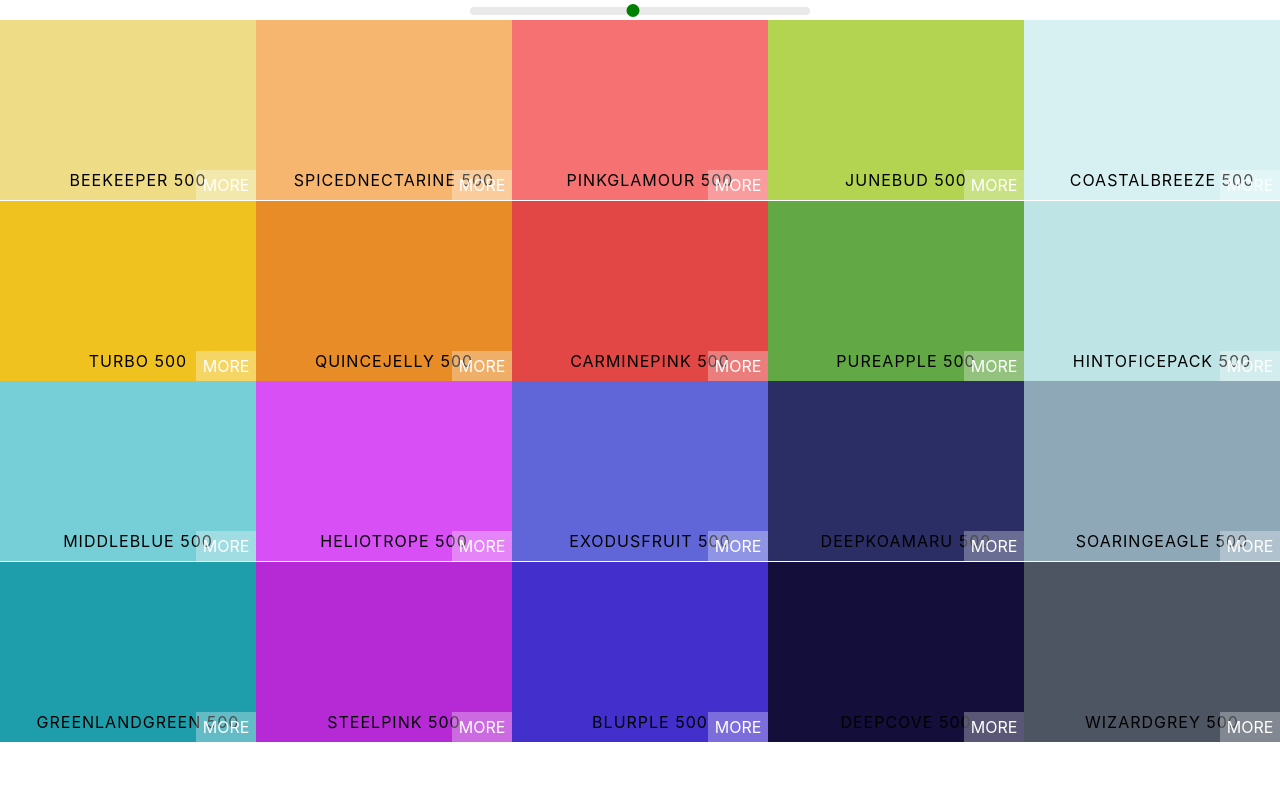
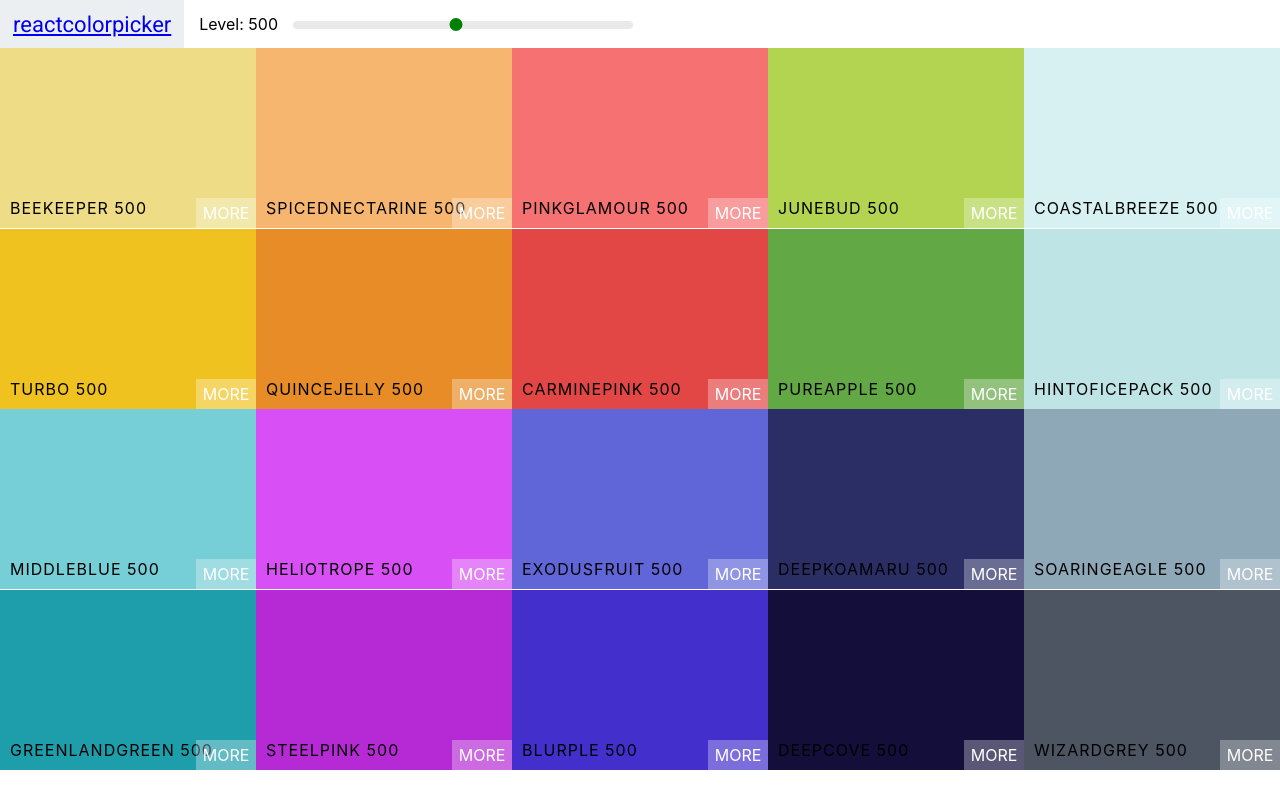
Before and after one commit to Philme1/Massive-Color-App, a React (Create React App) app: page / in a window 1280 px wide. Built offline with nearby package versions, Linux system fonts and the light colour scheme.

Commit message:
Add Navbar

```diff
--- a/public/index.html
+++ b/public/index.html
@@ -10,20 +10,11 @@
       content="Web site created using create-react-app"
     />
     <link rel="apple-touch-icon" href="%PUBLIC_URL%/logo192.png" />
-    <!--
-      manifest.json provides metadata used when your web app is installed on a
-      user's mobile device or desktop. See https://developers.google.com/web/fundamentals/web-app-manifest/
-    -->
+
     <link rel="manifest" href="%PUBLIC_URL%/manifest.json" />
-    <!--
-      Notice the use of %PUBLIC_URL% in the tags above.
-      It will be replaced with the URL of the `public` folder during the build.
-      Only files inside the `public` folder can be referenced from the HTML.
 
-      Unlike "/favicon.ico" or "favicon.ico", "%PUBLIC_URL%/favicon.ico" will
-      work correctly both with client-side routing and a non-root public URL.
-      Learn how to configure a non-root public URL by running `npm run build`.
-    -->
+    <link rel="stylesheet" href="https://fonts.googleapis.com/css?family=Roboto:100,400,500">
+
     <title>React App</title>
   </head>
   <body>
--- a/src/App.js
+++ b/src/App.js
@@ -8,7 +8,7 @@
 class App extends Component {
   render() {
   return (
-    <div className="App">
+    <div>
      <Palette palette={generatePalette(seedColors[4])} />
     </div>
   );
--- /dev/null
+++ b/src/Navbar.css
@@ -0,0 +1,46 @@
+.Navbar {
+  display: flex;
+  align-items: center;
+  justify-content: flex-start;
+  height: 6vh;
+}
+
+.logo {
+  margin-right: 15px;
+  padding: 0 13px;
+  font-size: 22px;
+  background-color: #eceff1;
+  font-family: "Roboto";
+  height: 100%;
+  display: flex;
+  align-items: center;
+}
+
+
+.slider {
+  width: 340px;
+  margin: 0 10px;
+  display: inline-block;
+}
+
+.rc-slider-track {
+  background-color: transparent;
+}
+
+.rc-slider-rail {
+  height: 8px;
+}
+
+.rc-slider-handle,
+.rc-slider-handle:active,
+.rc-slider-handle:focus,
+.rc-slider-handle:hover {
+  background-color: green;
+  outline: none;
+  border: 2px solid green;
+  box-shadow: none;
+  width: 13px;
+  height: 13px;
+  margin-left: -7px;
+  margin-top: -3px;
+}
--- /dev/null
+++ b/src/Navbar.js
@@ -0,0 +1,33 @@
+import React, { Component } from 'react';
+import Slider from "rc-slider";
+
+
+import 'rc-slider/assets/index.css';
+import "./Navbar.css";
+
+class Navbar extends Component {
+  render() {
+    const { level, changeLevel } = this.props;
+    return (
+      <header className="Navbar">
+          <div className="logo">
+            <a href="#">reactcolorpicker</a>
+          </div>
+       <div className="slider-container">
+         <span>Level: {level} </span>
+          <div className="slider">
+            <Slider
+              defaultValue={level}
+              min={100}
+              max={900}
+              step={100}
+              onAfterChange={changeLevel}
+            />
+            </div>
+       </div>
+      </header>
+    )
+  }
+}
+
+export default Navbar;
--- a/src/Palette.css
+++ b/src/Palette.css
@@ -5,31 +5,3 @@
 .Palette-colors {
   height: 90%;
 }
-
-.slider {
-  width: 340px;
-  margin: 0 10px;
-  display: inline-block;
-}
-
-.rc-slider-track {
-  background-color: transparent;
-}
-
-.rc-slider-rail {
-  height: 8px;
-}
-
-.rc-slider-handle,
-.rc-slider-handle:active,
-.rc-slider-handle:focus,
-.rc-slider-handle:hover {
-  background-color: green;
-  outline: none;
-  border: 2px solid green;
-  box-shadow: none;
-  width: 13px;
-  height: 13px;
-  margin-left: -7px;
-  margin-top: -3px;
-}
--- a/src/Palette.js
+++ b/src/Palette.js
@@ -1,10 +1,8 @@
 import React, { Component } from 'react';
 import ColorBox from './ColorBox';
-import Slider from "rc-slider";
 
-
-import 'rc-slider/assets/index.css';
 import "./Palette.css"
+import Navbar from './Navbar';
 
 class Palette extends Component {
   constructor(props) {
@@ -25,15 +23,7 @@
     ))
     return (
       <div className="Palette">
-       <div className="slider">
-       <Slider
-          defaultValue={level}
-          min={100}
-          max={900}
-          step={100}
-          onAfterChange={this.changeLevel}
-        />
-       </div>
+        <Navbar level={level} changeLevel={this.changeLevel} />
         <div className="Palette-colors">
           {colorBoxes}
         </div>
```
